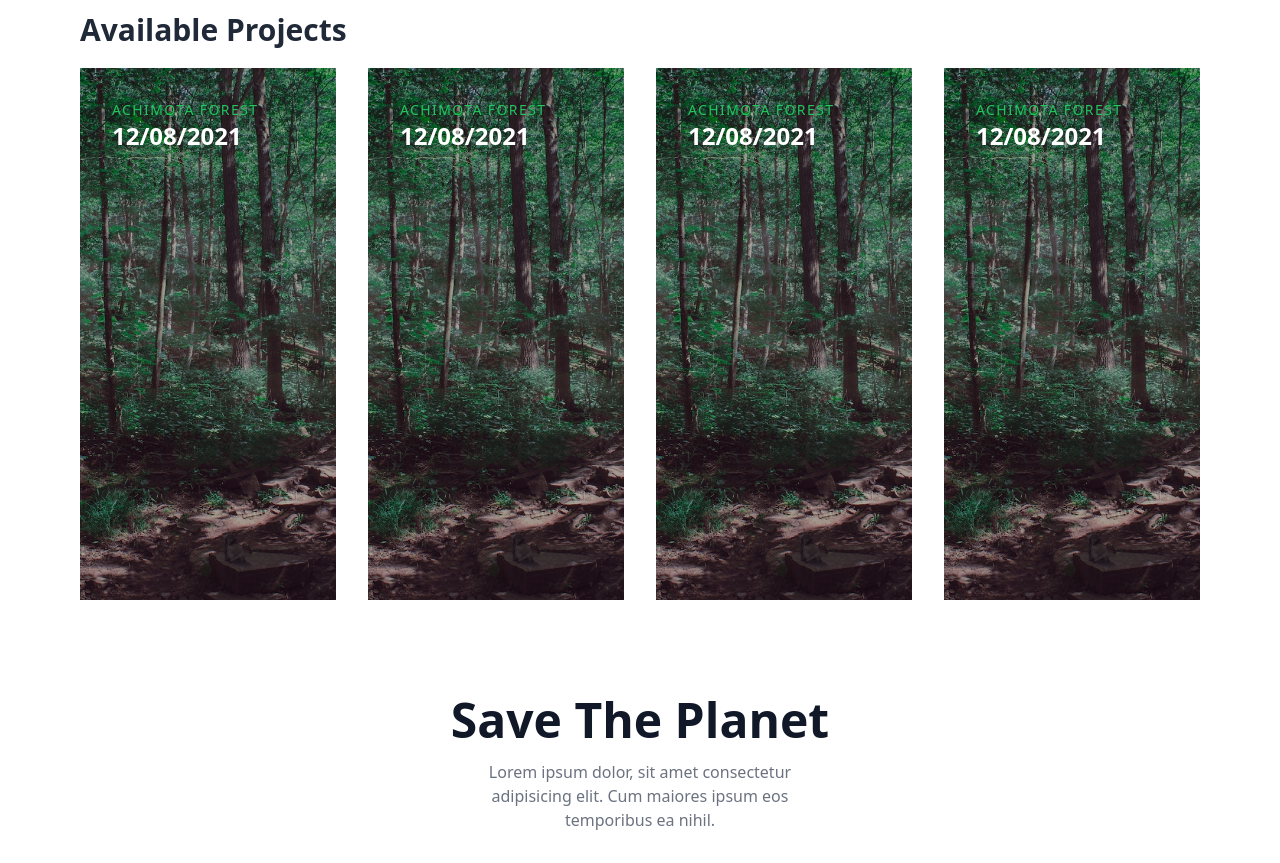
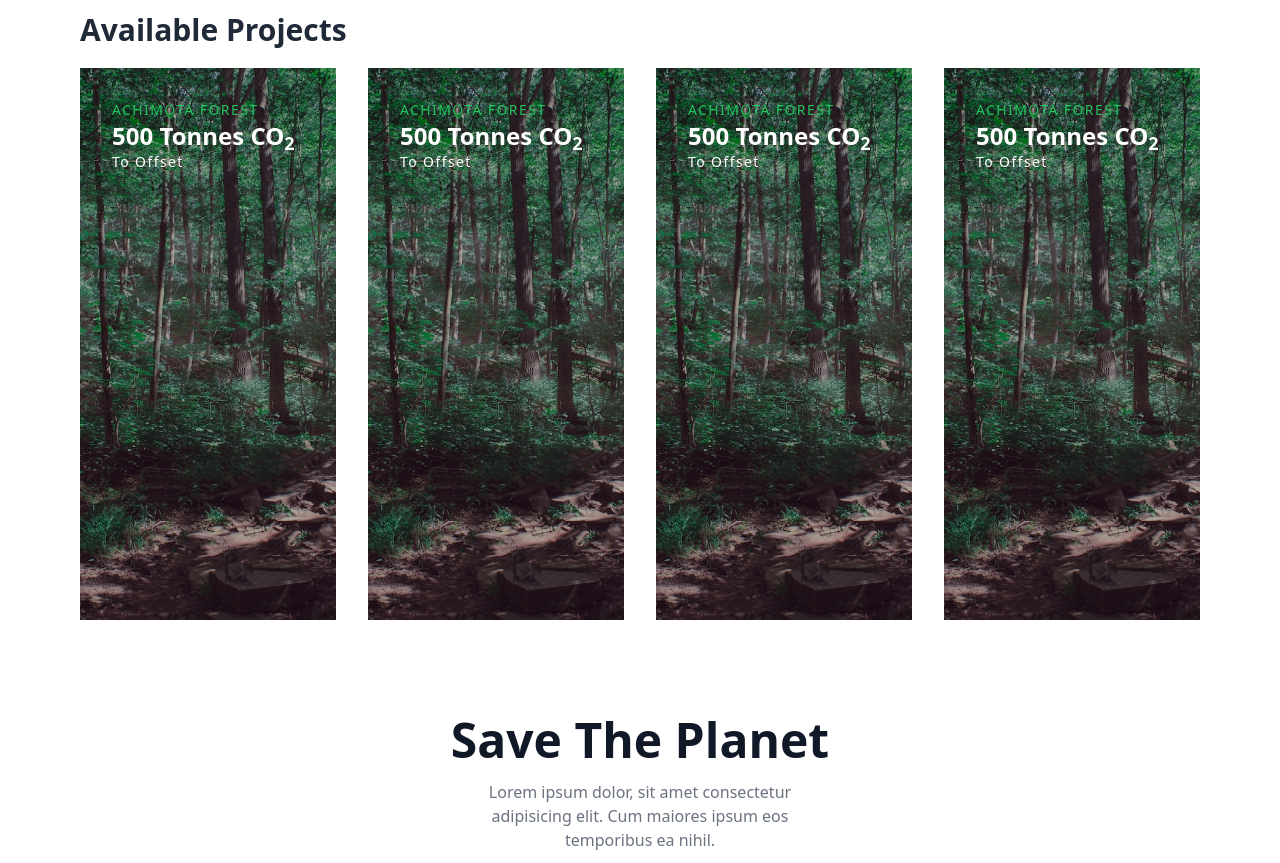
Before and after one commit to kwakyebrilliant/sustain, a React (Create React App) app: page / in a window 1280 px wide. Shown: the part 1180-2043 px from the top of the page. Built offline with nearby package versions, Linux system fonts and the light colour scheme; the HTML template or start-up script is replaced by a standard one.

Commit message:
home updates

```diff
--- a/src/components/HomePage.js
+++ b/src/components/HomePage.js
@@ -239,7 +239,11 @@ function HomePage() {
                 </p>
 
                 <p className="text-xl font-bold text-white sm:text-2xl">
-                    12/08/2021
+                    500 Tonnes CO<sub>2</sub>
+                </p>
+
+                <p className="text-sm text-white font-medium Capitalize tracking-widest">
+                To Offset
                 </p>
 
                 <div className="mt-32 sm:mt-48 lg:mt-64">
@@ -269,7 +273,11 @@ function HomePage() {
                 </p>
 
                 <p className="text-xl font-bold text-white sm:text-2xl">
-                    12/08/2021
+                    500 Tonnes CO<sub>2</sub>
+                </p>
+
+                <p className="text-sm text-white font-medium Capitalize tracking-widest">
+                To Offset
                 </p>
 
                 <div className="mt-32 sm:mt-48 lg:mt-64">
@@ -300,7 +308,11 @@ function HomePage() {
                 </p>
 
                 <p className="text-xl font-bold text-white sm:text-2xl">
-                    12/08/2021
+                    500 Tonnes CO<sub>2</sub>
+                </p>
+
+                <p className="text-sm text-white font-medium Capitalize tracking-widest">
+                To Offset
                 </p>
 
                 <div className="mt-32 sm:mt-48 lg:mt-64">
@@ -331,7 +343,11 @@ function HomePage() {
                 </p>
 
                 <p className="text-xl font-bold text-white sm:text-2xl">
-                    12/08/2021
+                    500 Tonnes CO<sub>2</sub>
+                </p>
+
+                <p className="text-sm text-white font-medium Capitalize tracking-widest">
+                To Offset
                 </p>
 
                 <div className="mt-32 sm:mt-48 lg:mt-64">
```
